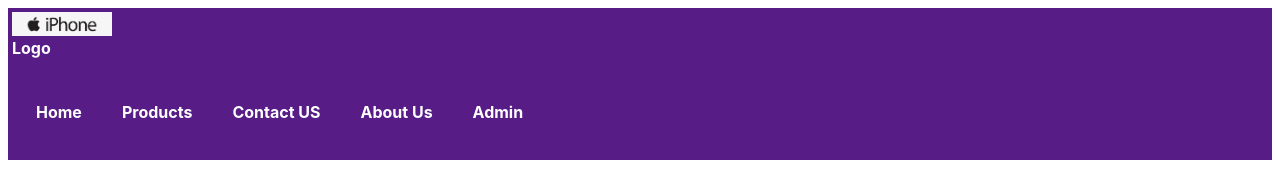
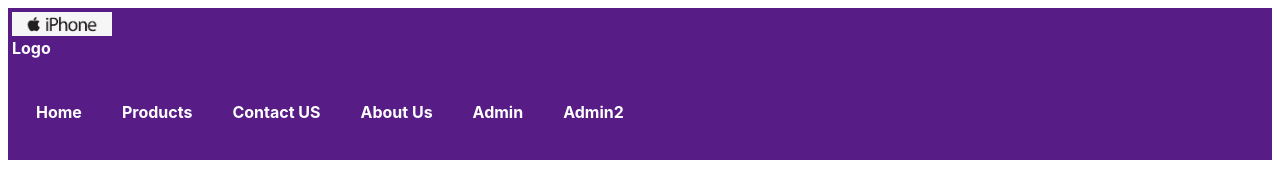
Before and after one commit to JayeshIps/assginment-svelte-web-no-routify, a Svelte app: page / in a window 1280 px wide. Shown: the top 190 px of the page. Built offline with nearby package versions, Linux system fonts and the light colour scheme.

Commit message:
#293 - Added a new row in App.svelte

```diff
--- a/src/App.svelte
+++ b/src/App.svelte
@@ -28,6 +28,8 @@
 		  <a class="text-white font-bold hover:text-blue-400" href="/contact">Contact US</a>
 		  <a class="text-white font-bold hover:text-blue-400" href="/about">About Us</a>
 		  <a class="text-white font-bold hover:text-blue-400" href="/about">Admin</a>
+		  <a class="text-white font-bold hover:text-blue-400" href="/about">Admin2</a>
+
 		</div>
 	 </nav>
 	</div>
```
